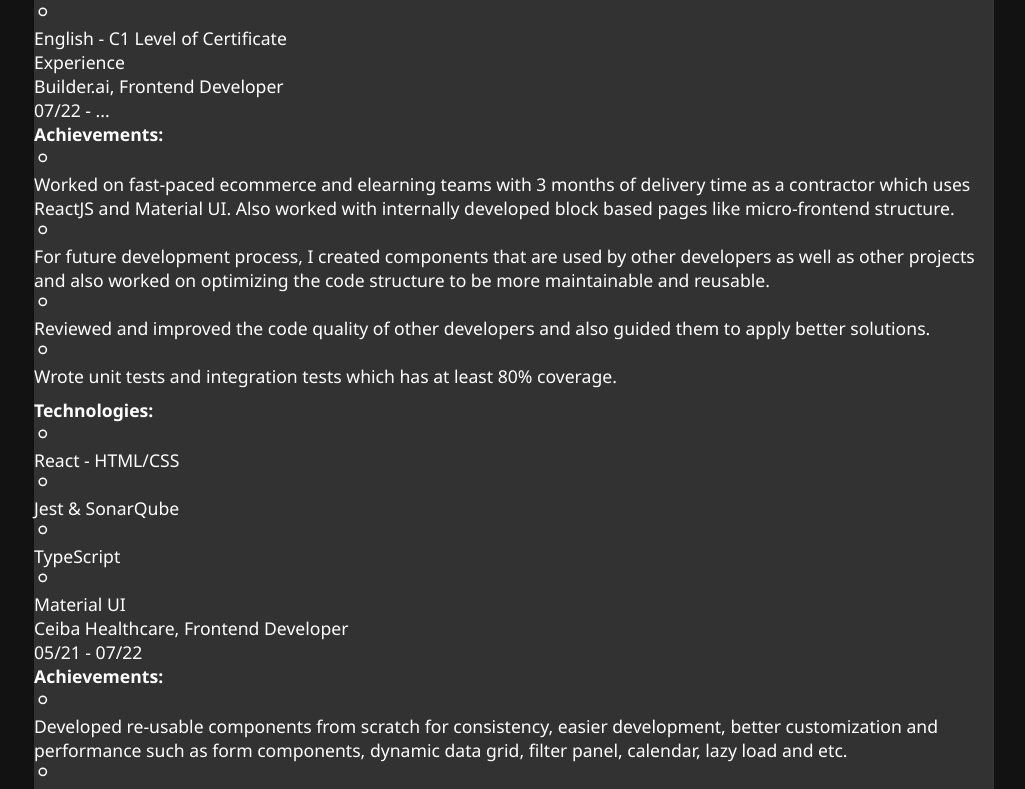
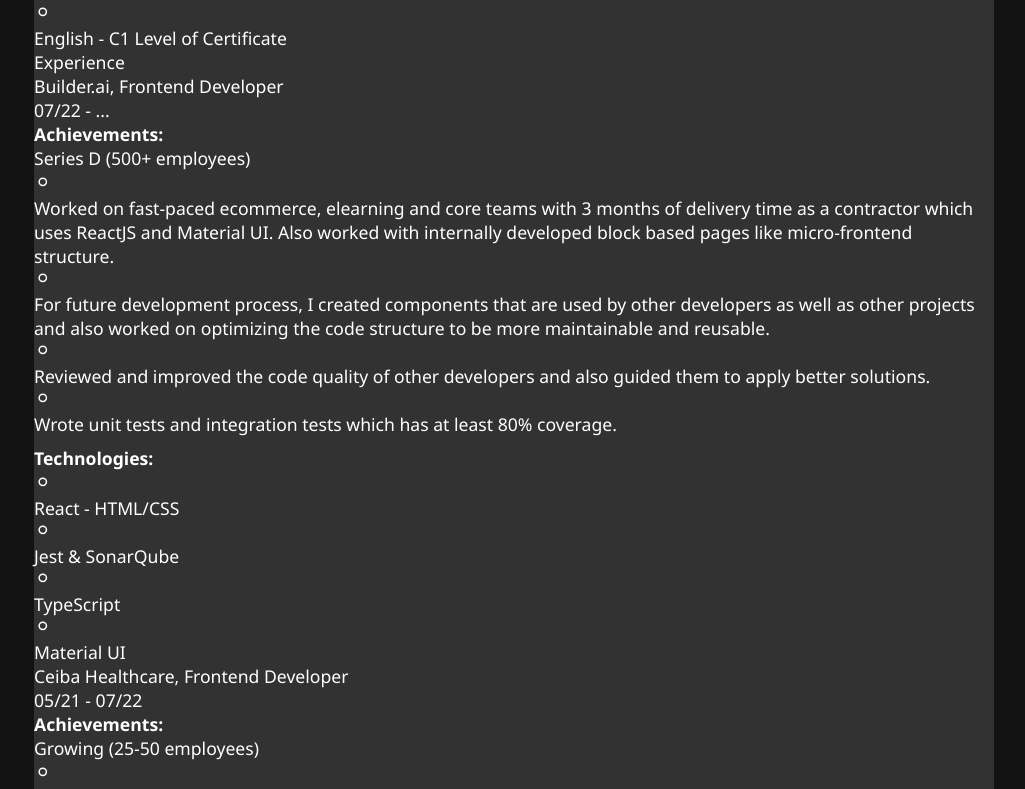
Before and after one commit to BurakBal96/burak-bal-resume, a React (Create React App) app: page / in a window 1280 px wide. Shown: the part 1662-2451 px from the top of the page, without its empty margins (126-1151 px from the left). Built offline with nearby package versions, Linux system fonts and the light colour scheme.

Commit message:
company size added

```diff
--- a/src/Pages/Resume/Sections/Experience.js
+++ b/src/Pages/Resume/Sections/Experience.js
@@ -20,6 +20,7 @@
                 firm='Builder.ai'
                 position='Frontend Developer'
                 date={'07/22 - ...'}
+                size='Series D (500+ employees)'
                 achievements={builderAiAchievements}
                 technologies={builderAiTechnologies}
                 technologiesCols={5}
@@ -29,6 +30,7 @@
                 firm='Ceiba Healthcare'
                 position='Frontend Developer'
                 date={'05/21 - 07/22'}
+                size='Growing (25-50 employees)'
                 achievements={ceibaAchievements}
                 technologies={ceibaTechnologies}
                 technologiesCols={5}
@@ -37,6 +39,7 @@
                 firm='Evet Technologies'
                 position='Frontend Developer'
                 date={'03/20 - 04/21'}
+                size='Seed (5-10 employees)'
                 achievements={evetAchievements}
                 technologies={evetTechnologies}
                 technologiesCols={5}
@@ -45,7 +48,7 @@
     );
 };
 
-const ExperienceEntry = ({ firm, position, date, achievements, technologies, technologiesCols }) => {
+const ExperienceEntry = ({ firm, position, date, size, achievements, technologies, technologiesCols }) => {
     return (
         <Entry>
             <div className={styles.sectionEntryHeader}>
@@ -55,8 +58,9 @@
                 </div>
                 <div className={styles.sectionEntryHeaderDate}>{date}</div>
             </div>
-            <div className='mb-2'>
+            <div className='mb-2 space-between'>
                 <b>Achievements:</b>
+                <div className={styles.sectionEntryHeaderDate}>{size}</div>
             </div>
             <List smallTextOnPrint smallText indent list={achievements} numberOfCols='1' />
             <div className='mb-2 mt-10'>
@@ -68,7 +72,7 @@
 };
 
 const builderAiAchievements = [
-    'Worked on fast-paced ecommerce and elearning teams with 3 months of delivery time as a contractor which uses ReactJS and Material UI. Also worked with internally developed block based pages like micro-frontend structure.',
+    'Worked on fast-paced ecommerce, elearning and core teams with 3 months of delivery time as a contractor which uses ReactJS and Material UI. Also worked with internally developed block based pages like micro-frontend structure.',
     'For future development process, I created components that are used by other developers as well as other projects and also worked on optimizing the code structure to be more maintainable and reusable.',
     'Reviewed and improved the code quality of other developers and also guided them to apply better solutions.',
     'Wrote unit tests and integration tests which has at least 80% coverage.'
```
